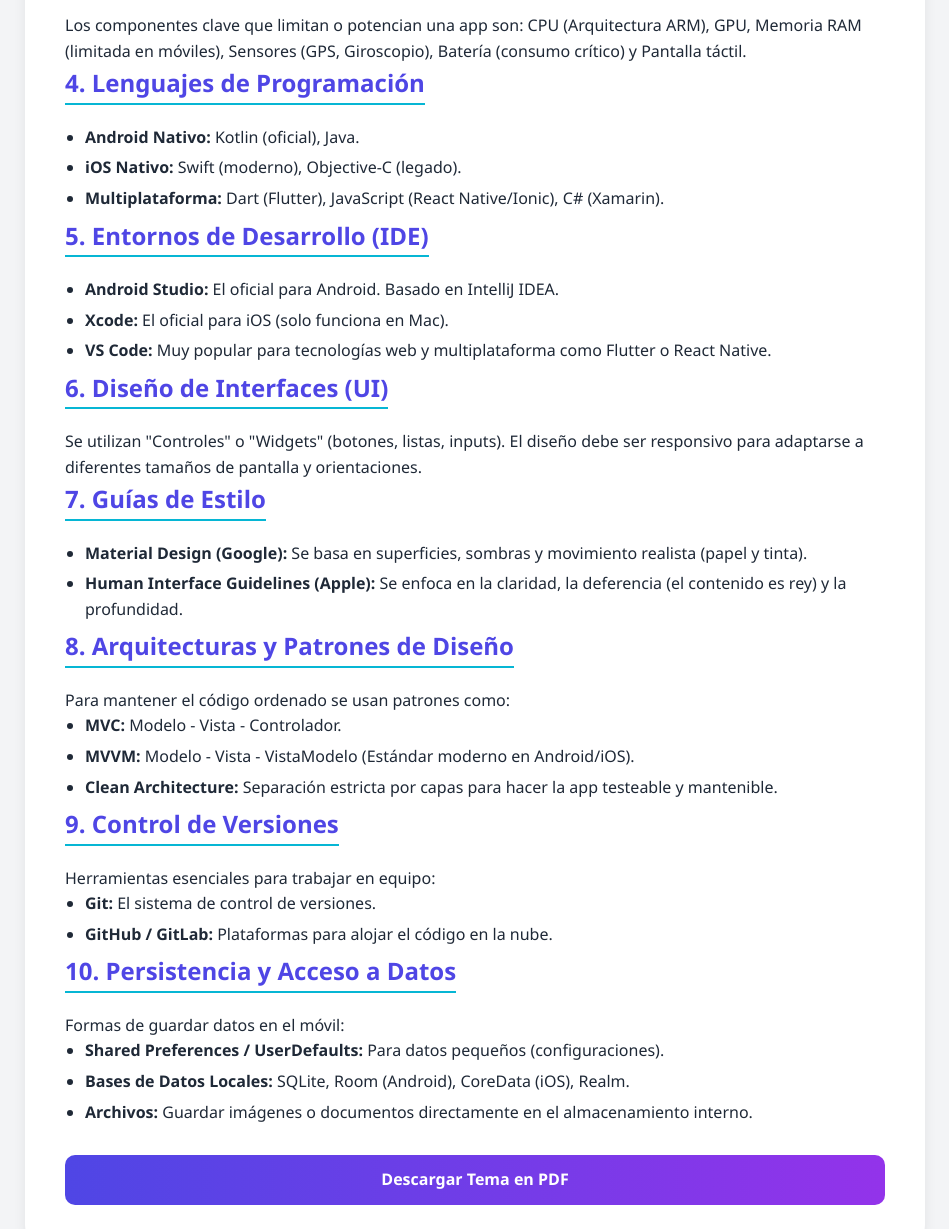
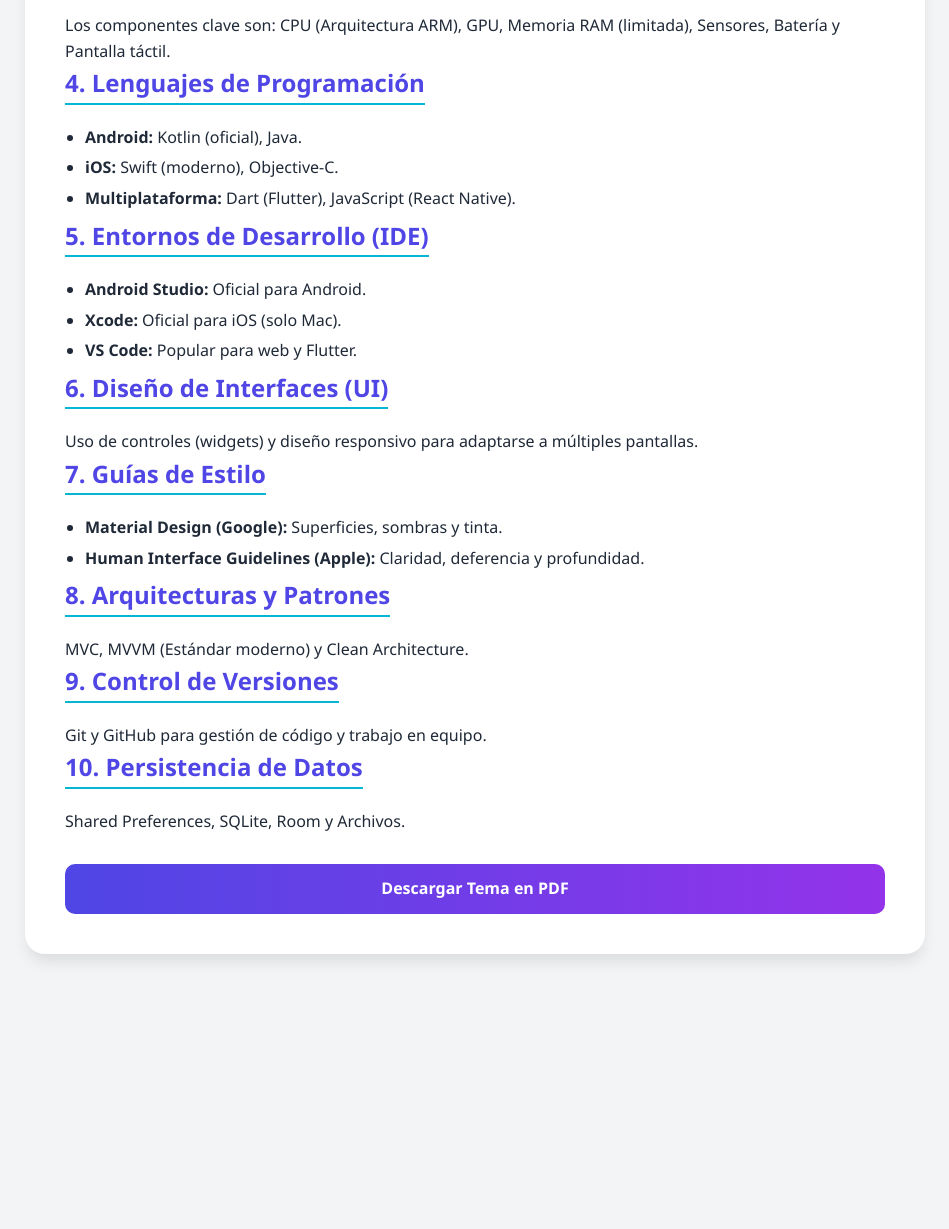
Before and after one commit to haz-Scott/recu, a plain HTML site: page fundamentos.html in a window 1280 px wide. Shown: the part 620-1849 px from the top of the page, without its empty margins (165-1114 px from the left). After the commit the page ends 1614 px from the top, so only its background shows below. Drawn offline with Linux system fonts and the light colour scheme.

Commit message:
Add files via upload

```diff
--- a/fundamentos.html
+++ b/fundamentos.html
@@ -7,9 +7,7 @@
   <link rel="stylesheet" href="style.css">
   <link rel="manifest" href="manifest.json">
 <script>
-  if ("serviceWorker" in navigator) {
-    navigator.serviceWorker.register("service-worker.js");
-  }
+  if ("serviceWorker" in navigator) { navigator.serviceWorker.register("service-worker.js"); }
 </script>
 </head>
 <body>
@@ -20,19 +18,19 @@
     <a href="index.html">Inicio</a>
     <a href="fundamentos.html">Fundamentos</a>
     <a href="sensores.html">Sensores</a>
-    <a href="notificaciones.html">Notificaciones</a>
+    <a href="notificaciones.html">Notif.</a>
     <a href="librerias.html">Librerías</a>
     <a href="depuracion.html">Depuración</a>
     <a href="empaquetado.html">Empaquetado</a>
-    <a href="distribucion.html">Descargas PDF</a>
+    <a href="distribucion.html">Store</a>
     <a href="#" onclick="cerrarSesion()" class="btn-logout">Salir ⏻</a>
   </nav>
 </header>
 
 <section>
   <h2>1. Sistemas Operativos Móviles y Arquitecturas</h2>
-  <p><b>Android (Google):</b> Basado en el kernel de Linux. Su arquitectura se divide en capas: Kernel, HAL (Capa de abstracción de hardware), Librerías nativas/Runtime, Framework de aplicaciones y Aplicaciones de sistema.</p>
-  <p><b>iOS (Apple):</b> Basado en Unix (Darwin). Su arquitectura (Cocoa Touch) tiene capas: Core OS, Core Services, Media y Cocoa Touch.</p>
+  <p><b>Android (Google):</b> Basado en el kernel de Linux. Su arquitectura se divide en capas: Kernel, HAL, Librerías nativas/Runtime, Framework y Aplicaciones.</p>
+  <p><b>iOS (Apple):</b> Basado en Unix (Darwin). Arquitectura Cocoa Touch: Core OS, Core Services, Media y Cocoa Touch.</p>
 
   <h2>2. Nativas vs Multiplataforma</h2>
   <ul>
@@ -41,56 +39,42 @@
   </ul>
 
   <h2>3. Hardware de Dispositivos</h2>
-  <p>Los componentes clave que limitan o potencian una app son: CPU (Arquitectura ARM), GPU, Memoria RAM (limitada en móviles), Sensores (GPS, Giroscopio), Batería (consumo crítico) y Pantalla táctil.</p>
+  <p>Los componentes clave son: CPU (Arquitectura ARM), GPU, Memoria RAM (limitada), Sensores, Batería y Pantalla táctil.</p>
 
   <h2>4. Lenguajes de Programación</h2>
   <ul>
-    <li><b>Android Nativo:</b> Kotlin (oficial), Java.</li>
-    <li><b>iOS Nativo:</b> Swift (moderno), Objective-C (legado).</li>
-    <li><b>Multiplataforma:</b> Dart (Flutter), JavaScript (React Native/Ionic), C# (Xamarin).</li>
+    <li><b>Android:</b> Kotlin (oficial), Java.</li>
+    <li><b>iOS:</b> Swift (moderno), Objective-C.</li>
+    <li><b>Multiplataforma:</b> Dart (Flutter), JavaScript (React Native).</li>
   </ul>
 
   <h2>5. Entornos de Desarrollo (IDE)</h2>
   <ul>
-    <li><b>Android Studio:</b> El oficial para Android. Basado en IntelliJ IDEA.</li>
-    <li><b>Xcode:</b> El oficial para iOS (solo funciona en Mac).</li>
-    <li><b>VS Code:</b> Muy popular para tecnologías web y multiplataforma como Flutter o React Native.</li>
+    <li><b>Android Studio:</b> Oficial para Android.</li>
+    <li><b>Xcode:</b> Oficial para iOS (solo Mac).</li>
+    <li><b>VS Code:</b> Popular para web y Flutter.</li>
   </ul>
 
   <h2>6. Diseño de Interfaces (UI)</h2>
-  <p>Se utilizan "Controles" o "Widgets" (botones, listas, inputs). El diseño debe ser responsivo para adaptarse a diferentes tamaños de pantalla y orientaciones.</p>
+  <p>Uso de controles (widgets) y diseño responsivo para adaptarse a múltiples pantallas.</p>
 
   <h2>7. Guías de Estilo</h2>
   <ul>
-    <li><b>Material Design (Google):</b> Se basa en superficies, sombras y movimiento realista (papel y tinta).</li>
-    <li><b>Human Interface Guidelines (Apple):</b> Se enfoca en la claridad, la deferencia (el contenido es rey) y la profundidad.</li>
+    <li><b>Material Design (Google):</b> Superficies, sombras y tinta.</li>
+    <li><b>Human Interface Guidelines (Apple):</b> Claridad, deferencia y profundidad.</li>
   </ul>
 
-  <h2>8. Arquitecturas y Patrones de Diseño</h2>
-  <p>Para mantener el código ordenado se usan patrones como:</p>
-  <ul>
-    <li><b>MVC:</b> Modelo - Vista - Controlador.</li>
-    <li><b>MVVM:</b> Modelo - Vista - VistaModelo (Estándar moderno en Android/iOS).</li>
-    <li><b>Clean Architecture:</b> Separación estricta por capas para hacer la app testeable y mantenible.</li>
-  </ul>
+  <h2>8. Arquitecturas y Patrones</h2>
+  <p>MVC, MVVM (Estándar moderno) y Clean Architecture.</p>
 
   <h2>9. Control de Versiones</h2>
-  <p>Herramientas esenciales para trabajar en equipo:</p>
-  <ul>
-    <li><b>Git:</b> El sistema de control de versiones.</li>
-    <li><b>GitHub / GitLab:</b> Plataformas para alojar el código en la nube.</li>
-  </ul>
+  <p>Git y GitHub para gestión de código y trabajo en equipo.</p>
 
-  <h2>10. Persistencia y Acceso a Datos</h2>
-  <p>Formas de guardar datos en el móvil:</p>
-  <ul>
-    <li><b>Shared Preferences / UserDefaults:</b> Para datos pequeños (configuraciones).</li>
-    <li><b>Bases de Datos Locales:</b> SQLite, Room (Android), CoreData (iOS), Realm.</li>
-    <li><b>Archivos:</b> Guardar imágenes o documentos directamente en el almacenamiento interno.</li>
-  </ul>
+  <h2>10. Persistencia de Datos</h2>
+  <p>Shared Preferences, SQLite, Room y Archivos.</p>
 
   <div style="margin-top:20px; text-align:center;">
-    <a href="pdfs/fundamentos.pdf" download class="small-btn" style="text-decoration:none; display:inline-block;">Descargar Tema en PDF</a>
+    <a href="fundamentos.pdf" download class="small-btn" style="text-decoration:none; display:inline-block;">Descargar Tema en PDF</a>
   </div>
 
 </section>
```
